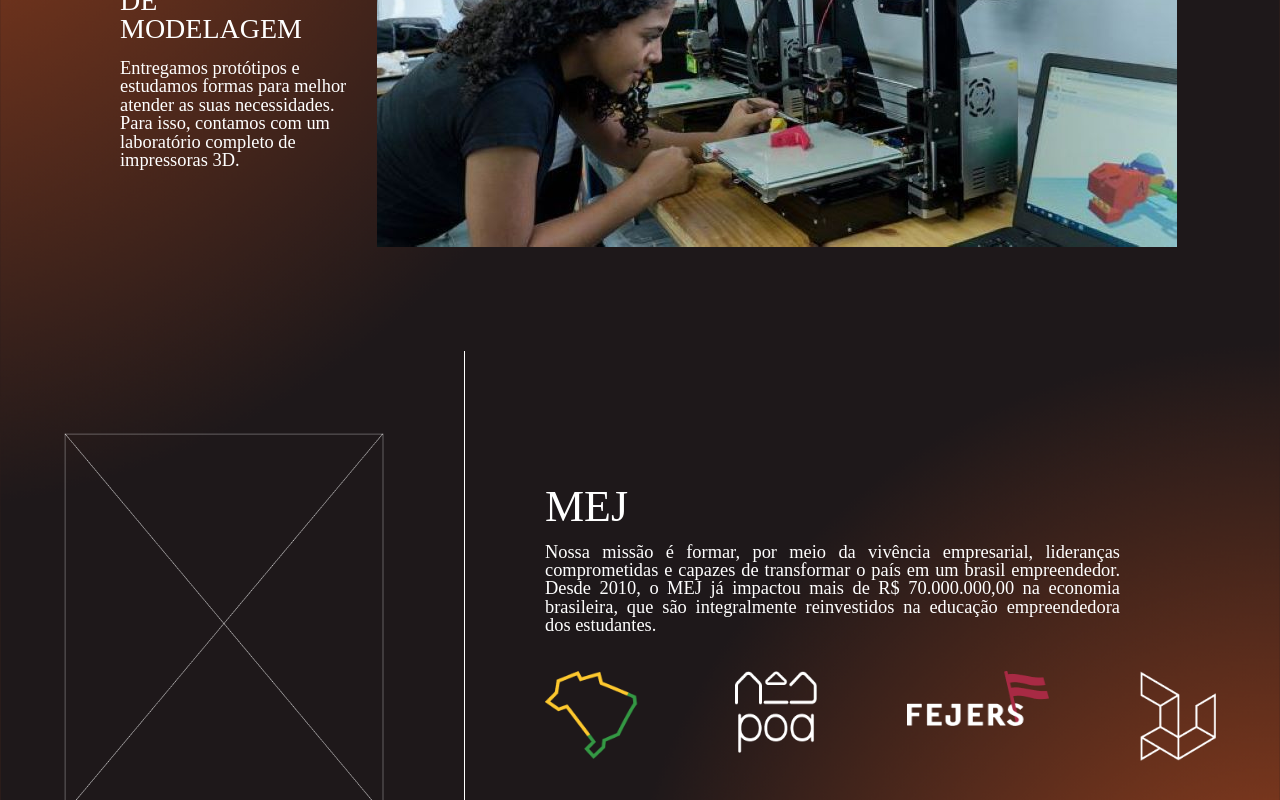
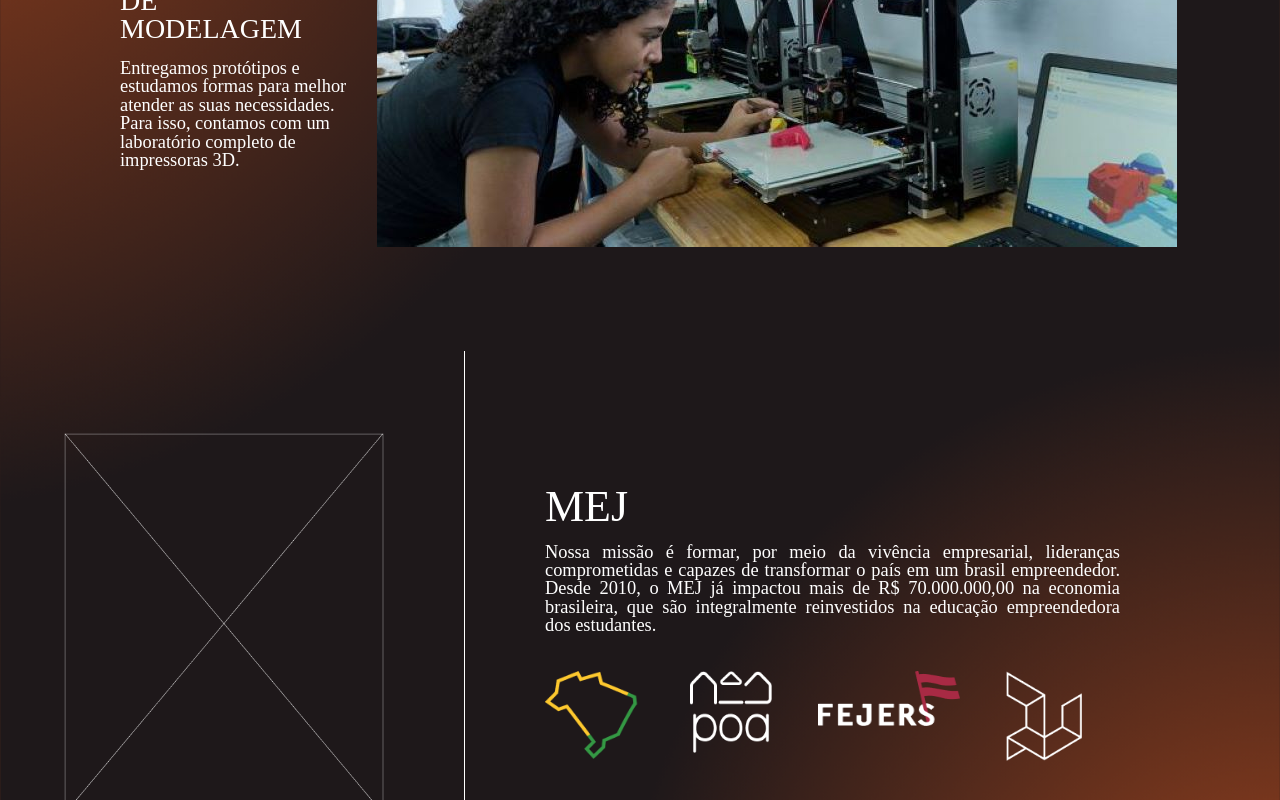
Before and after one commit to faisca-design/FaiscaJr, a Next.js app: page /sobre-nos in a window 1280 px wide. Shown: the part 5523-6323 px from the top of the page. Built offline with nearby package versions, Linux system fonts and the light colour scheme.

Commit message:
Ajuste de tamanho das Imgs mej.module.css

```diff
--- a/src/components/sobreNos/MEJ/mej.module.css
+++ b/src/components/sobreNos/MEJ/mej.module.css
@@ -30,6 +30,7 @@
     display: flex;
     flex-direction: row;
     justify-content: space-between;
+    width: 80%;
  }
 
 
@@ -65,6 +66,7 @@
         flex-direction: row;
         justify-content: space-between;
         margin-right: 2em;
+        width: 100%;
     }
     .paragrafo{
         margin-bottom: 2em;
```
